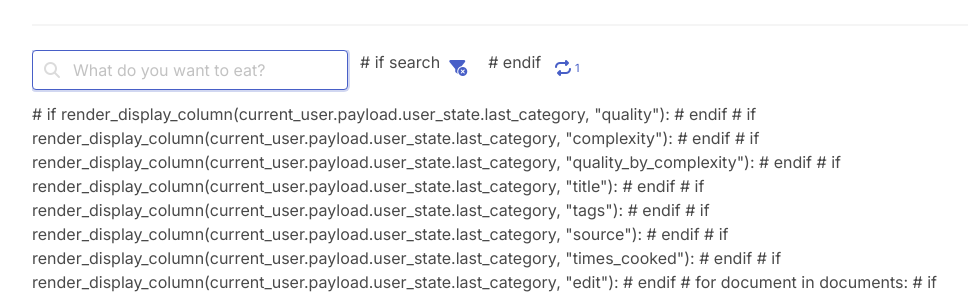
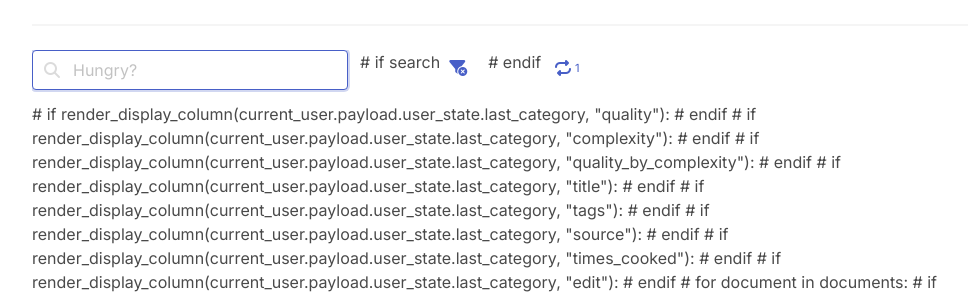
Before and after one commit to PBorocz/coctione_libri, a Python web app: template app/templates/main/display.html in a window 1280 px wide. Shown: the part 107-404 px from the top of the page, without its empty margins (16-984 px from the left). Run offline with Jinja, Linux system fonts and the light colour scheme; the template is opened without the code that fills it: most values are stand-ins (such as "Sample title", 1, 10 or a date in 2020); some libraries are stand-ins or nearby versions.

Commit message:
Minor changes and ready for deploy.

```diff
--- a/app/templates/main/display_search_nav.html
+++ b/app/templates/main/display_search_nav.html
@@ -64,7 +64,7 @@
 	  class="input"
 	  type="text"
 	  list="id-search-history"
-	  placeholder="What do you want to eat?"
+	  placeholder="Hungry?"
 	  class="search responsive-font"
 	  {% if search %}value="{{ search }}"{% endif %}
 	>
--- a/app/templates/main/hx/_display_search_space.html
+++ b/app/templates/main/hx/_display_search_space.html
@@ -36,7 +36,7 @@
     <!-- Tags Section -->
     <div class="is-flex is-flex-wrap-wrap" style="gap: 0.5rem;">
 	# for tag, count in tags:
-	<label class="search-checkbox" style="font-size: {{ 0.6 + (count ** 0.5) * 0.05 }}em;">
+	<label class="search-checkbox" style="font-size: {{ 0.6 + (count ** 0.6) * 0.05 }}em;">
 	    <input type="checkbox" name="selected_tags" value="{{ tag }}">
 	    <span>{{ tag.title() }}</span>
 	</label>
```
